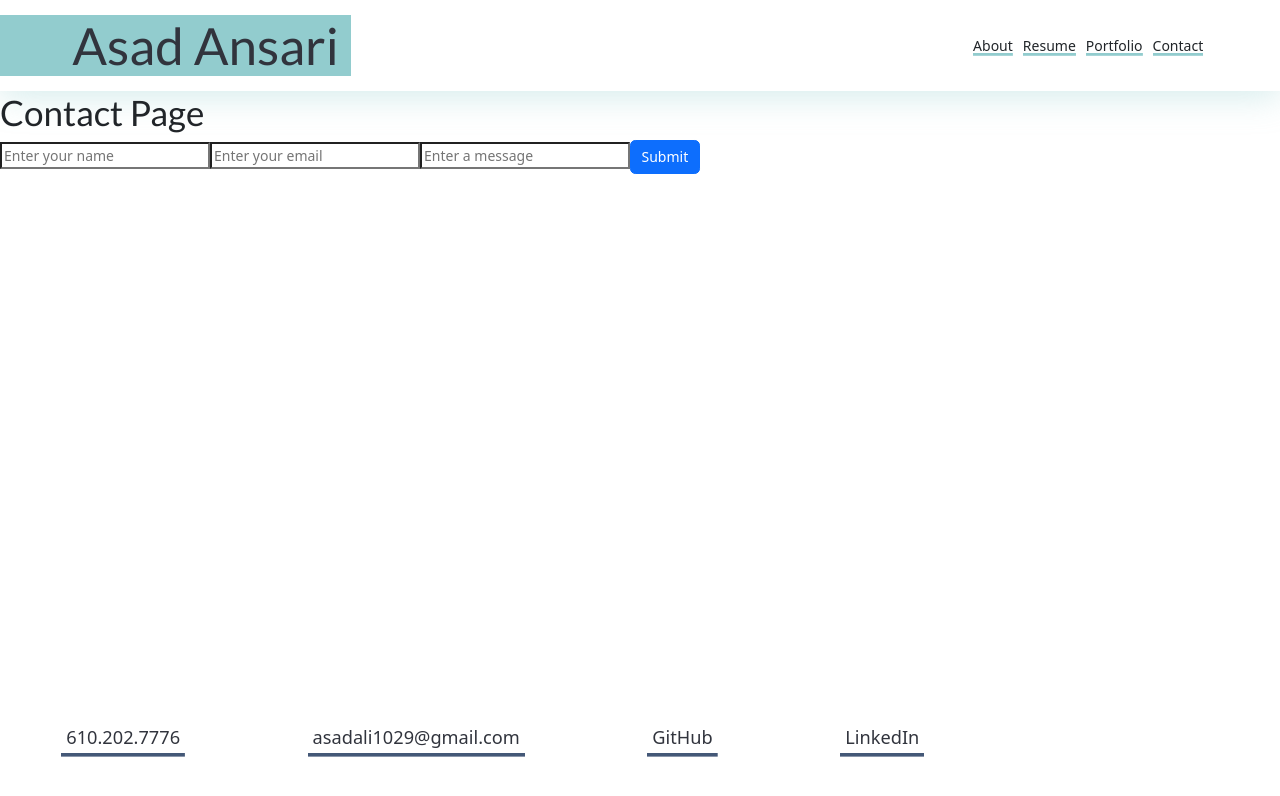
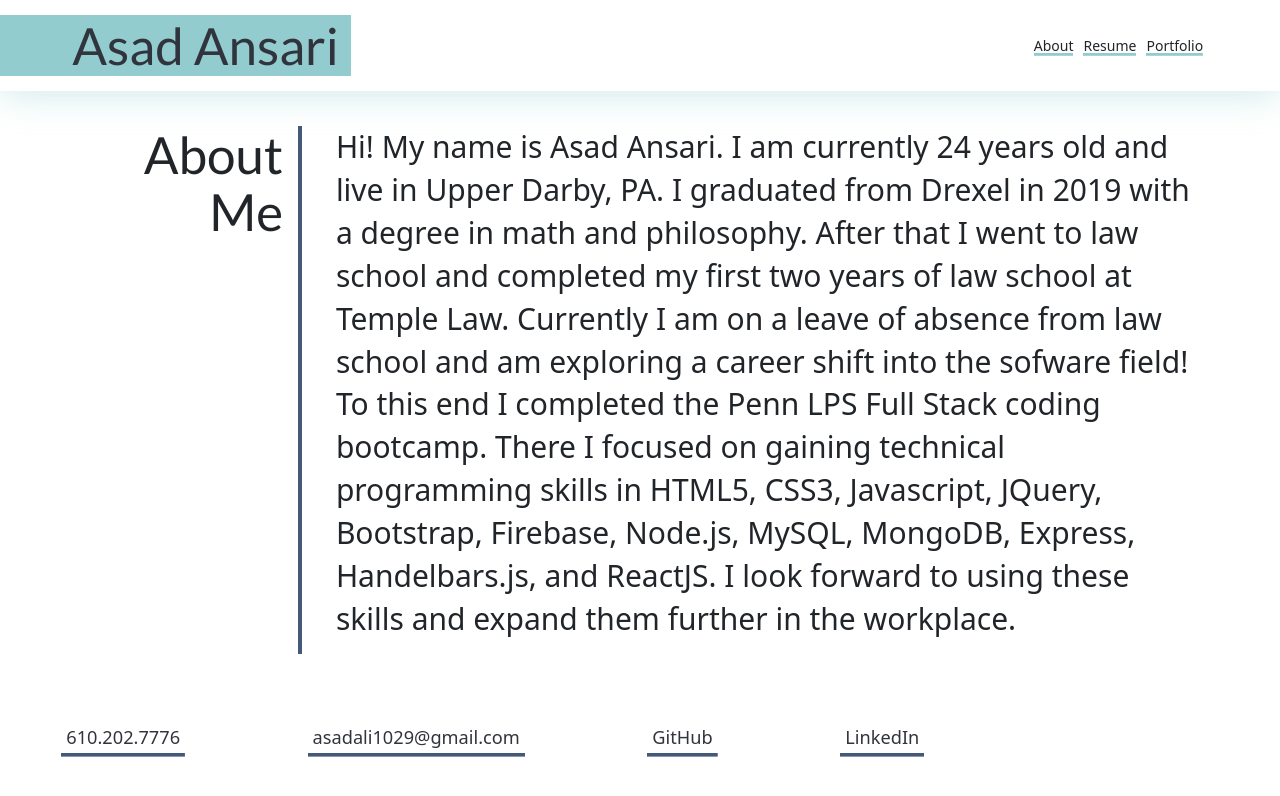
Before and after one commit to aaansari123/React-Portfolio-Ansari, a React (Create React App) app: page / in a window 1280 px wide. Shown: the top 796 px of the page. Built offline with nearby package versions, Linux system fonts and the light colour scheme.

Commit message:
temporarily commented out contact page

```diff
--- a/src/components/NavTabs.js
+++ b/src/components/NavTabs.js
@@ -32,13 +32,13 @@ function NavTabs({ currentPage, handlePageChange }) {
         </a>
 
 
-        <a
+        {/* <a
           href="#contact"
           onClick={() => handlePageChange('Contact')}
           className={currentPage === 'Contact' ? 'nav-link active' : 'nav-link'}
         >
           Contact
-        </a>
+        </a> */}
     </nav>
     </header>
 
--- a/src/components/PortfolioContainer.js
+++ b/src/components/PortfolioContainer.js
@@ -3,7 +3,7 @@ import NavTabs from './NavTabs';
 import Resume from './pages/Resume';
 import About from './pages/About';
 import Portfolio from './pages/Portfolio';
-import Contact from './pages/Contact';
+// import Contact from './pages/Contact';
 import '../assets/style.css'
 
 export default function PortfolioContainer() {
@@ -20,7 +20,7 @@ export default function PortfolioContainer() {
     if (currentPage === 'Portfolio') {
       return <Portfolio />;
     }
-    return <Contact />;
+    return <About />;
   };
 
   const handlePageChange = (page) => setCurrentPage(page);
```
